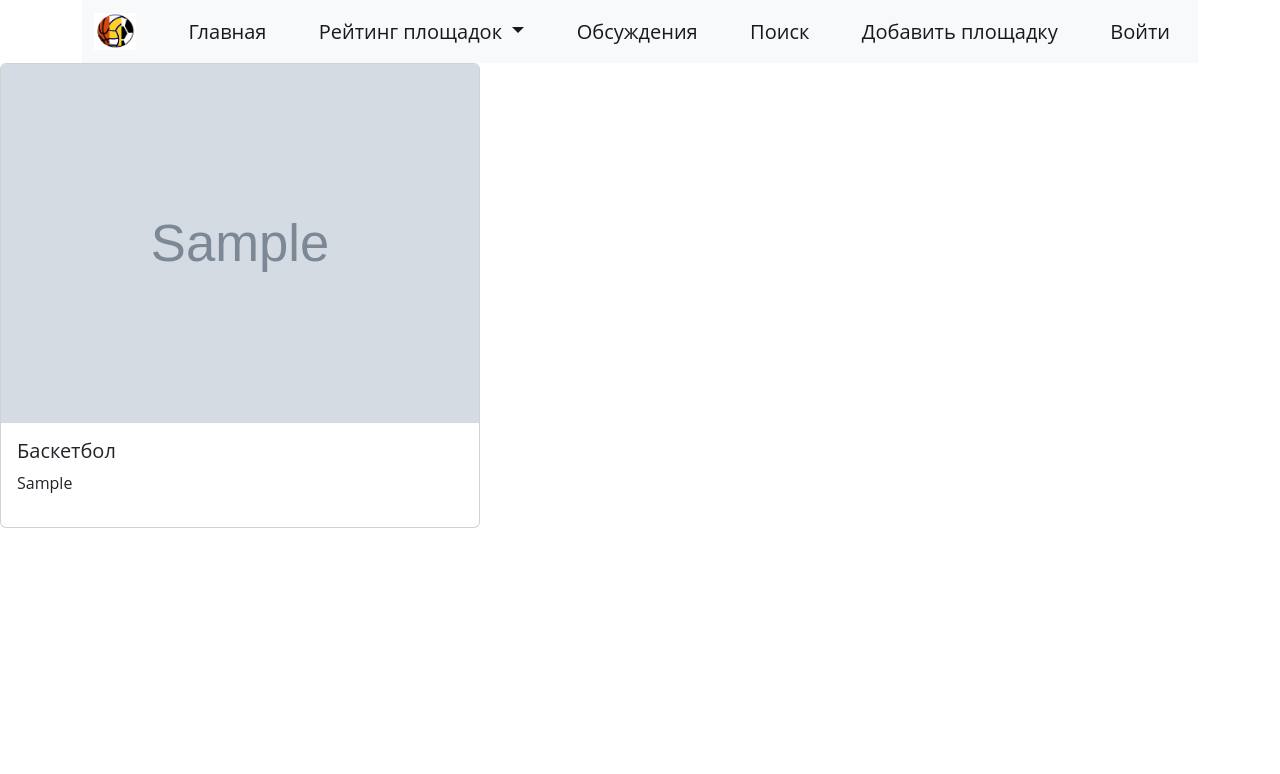
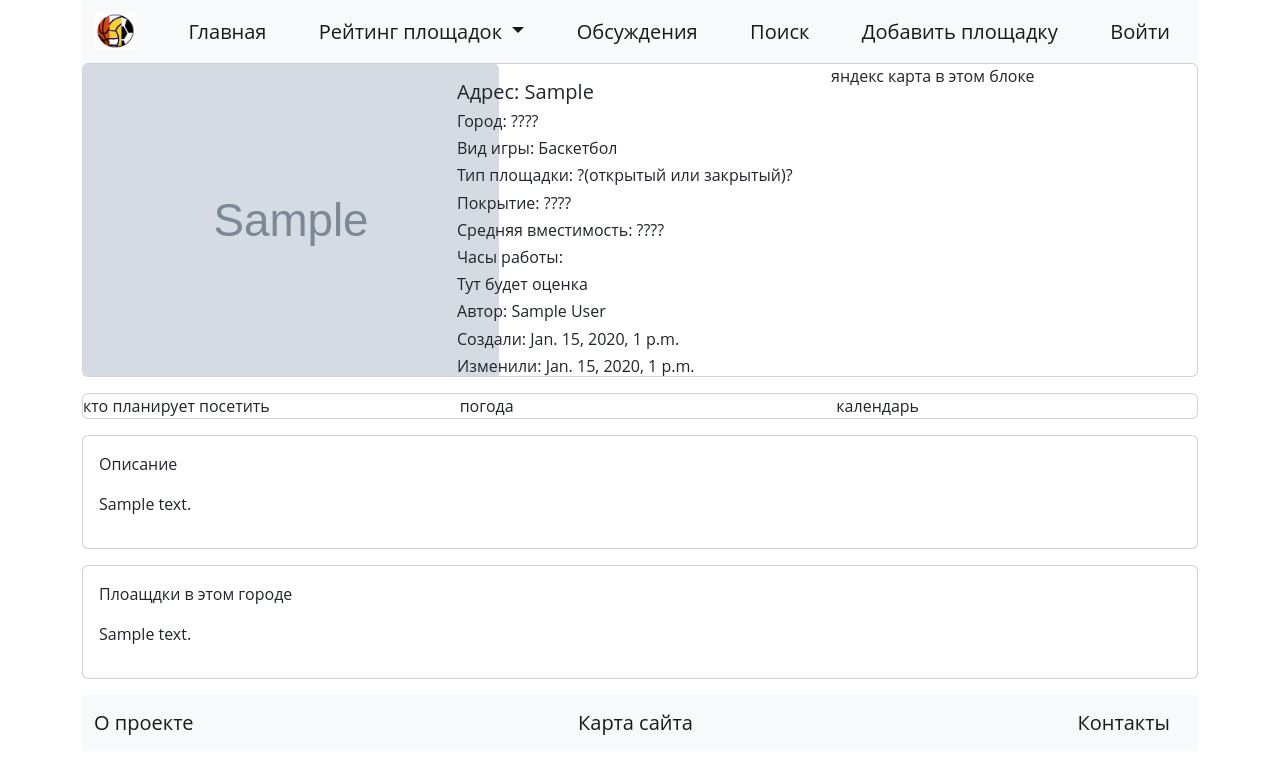
Before and after one commit to arakut/Ball_Game, a Django app: page /1 in a window 1280 px wide. Shown: the top 774 px of the page. Run offline with Django 4.2, Linux system fonts and the light colour scheme; tables that the repository leaves empty hold one stand-in row (values such as "Sample post"); grey boxes marked "Sample" are stand-in pictures; some libraries are stand-ins or nearby versions.

Commit message:
template card detail and bot toolbar

```diff
--- a/cards_core/admin.py
+++ b/cards_core/admin.py
@@ -1,7 +1,6 @@
 from django.contrib import admin
-from cards_core.models import Playground, Mode
+from cards_core.models import Playground
 
 
 
 admin.site.register(Playground)
-admin.site.register(Mode)
--- a/cards_core/models.py
+++ b/cards_core/models.py
@@ -20,8 +20,3 @@
 
     def __str__(self):
         return f'{self.kind_sport} по адресу: {self.adress}'
-
-class Mode(models.Model):
-    create_date = models.DateTimeField('Дата и время создания',auto_now_add=True)
-    edit_date = models.DateTimeField('Дата и время изменения',auto_now=True)
-    author = models.CharField(max_length=20, default='User', verbose_name='Автор')
--- a/cards_core/templates/base.html
+++ b/cards_core/templates/base.html
@@ -39,6 +39,18 @@
 
 {% endblock %}
 
+{% block title %}
+<div class="container">
+    <nav class="navbar bg-light">
+        <div class="container-fluid">
+            <a class="navbar-brand" href="/"> О проекте</a>
+            <a class="navbar-brand" href="/"> Карта сайта</a>
+            <a class="navbar-brand" href="/"> Контакты</a>
+        </div>
+    </nav>
+</div>
+{% endblock %}
+
 
 </body>
 </html>
--- a/cards_core/templates/detail.html
+++ b/cards_core/templates/detail.html
@@ -2,14 +2,57 @@
 
 {% block content %}
 
-    <div class="card mb-3" style="width: 30rem;">
-        <img src="{{detail.image}}" class="card-img-top" >
-        <div class="card-body">
-            <h5 class="card-title">{{detail.kind_sport}}</h5>
-            <p class="card-text">{{detail.adress}}</p>
-            <p class="card-text"><small class="text-muted">{{detail.status}}</small></p>
+<div class="container">
+
+    <div class="card mb-3" style="max-width: 90rem;">
+        <div class="row g-2">
+            <div class="col-md-4">
+                <img src="{{detail.image}}" class="card-img-top" style="width: 26rem;">
+            </div>
+            <div class="col-md-4">
+                <p><h5 class="card-text">Адрес: {{detail.adress}}</h5>
+                <h6 class="card-text">Город: ????</h6>
+                <h6 class="card-text">Вид игры: {{detail.kind_sport}}</h6>
+                <h6 class="card-text">Тип площадки: ?(открытый или закрытый)?</h6>
+                <h6 class="card-text">Покрытие: ????</h6>
+                <h6 class="card-text">Средняя вместимость: ????</h6>
+                <h6 class="card-text">Часы работы: </h6>
+                <h6 class="card-text">Тут будет оценка</h6>
+                <h6 class="card-text">Автор: {{detail.author}}</h6>
+                <h6 class="card-text">Cоздали: {{detail.create_date}}</h6>
+                <h6 class="card-text">Изменили: {{detail.edit_date}}</h6>
+            </div>
+            <div class="col-md-4">яндекс карта в этом блоке
+            </div>
         </div>
-
     </div>
 
+    <div class="card mb-3" style="max-width: 90rem;">
+        <div class="row g-3">
+            <div class="col-md-4">кто планирует посетить
+                </div>
+            <div class="col-md-4">погода
+                </div>
+            <div class="col-md-4">календарь
+                </div>
+        </div>
+    </div>
+
+
+    <div class="card mb-3" style="max-width: 90rem;">
+        <div class="card-body">
+            <p>Описание</p>
+            <p>{{detail.descr}}</p>
+        </div>
+    </div>
+
+    <div class="card mb-3" style="max-width: 90rem;">
+        <div class="card-body">
+            <p>Плоащдки в этом городе</p>
+            <p>{{detail.descr}}</p>
+        </div>
+    </div>
+
+</div>
+
 {% endblock %}
--- a/cards_core/views.py
+++ b/cards_core/views.py
@@ -1,5 +1,5 @@
 from django.shortcuts import render
-from django.views.generic import ListView, DetailView
+from django.views.generic import ListView, DetailView, FormView
 from cards_core.models import Playground
 # Create your views here.
 
```
